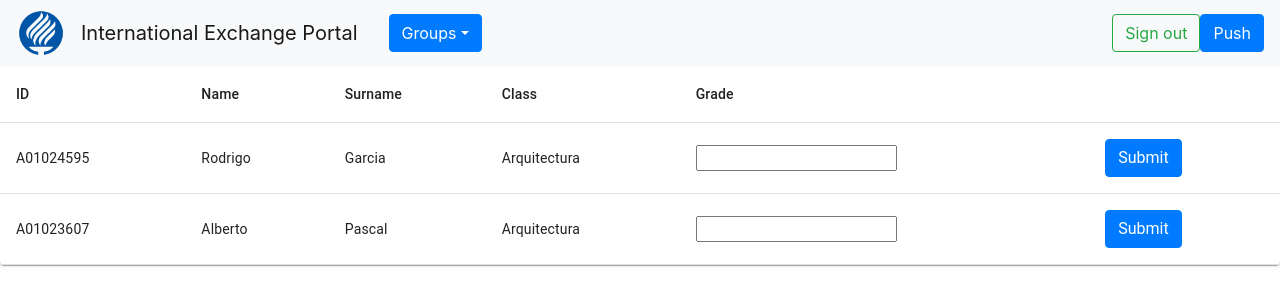
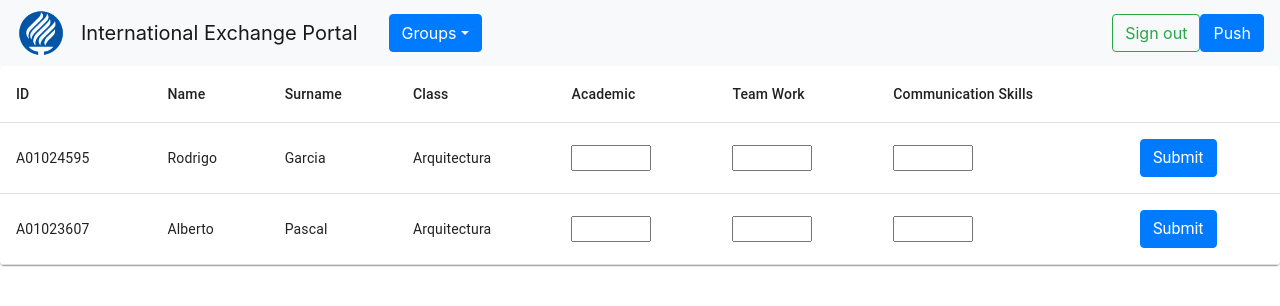
Before and after one commit to RodrigoGM97/All-Mighty-Quality, a React (Create React App) app in the folder proyecto-calidad/: page /Home in a window 1280 px wide. Shown: the top 306 px of the page. Built offline with nearby package versions, Linux system fonts and the light colour scheme.

Commit message:
Added three grades

```diff
--- a/proyecto-calidad/src/Home-page/Alumnos.js
+++ b/proyecto-calidad/src/Home-page/Alumnos.js
@@ -7,7 +7,6 @@ import TableRow from '@material-ui/core/TableRow';
 import Paper from '@material-ui/core/Paper';
 import {Button} from 'react-bootstrap';
 import { connect } from 'react-redux';
-import { Link } from 'react-router-dom';
 import Grades from '../Actions/Grades';
 
 /*const root = {
@@ -25,11 +24,14 @@ class tablaAlumnos extends React.Component {
     super(props);
   }
 
-  updateGrade(number, clase, grade) {
+
+  updateGrade(number, clase, academic, team, com) {
     var payload = [];
     payload[0] = number;
     payload[1] = clase;;
-    payload[2] = grade;
+    payload[2] = academic;
+    payload[3] = team;
+    payload[4] = com;
     this.props.Grades(payload);
     console.log(payload);
   }
@@ -38,7 +40,6 @@ class tablaAlumnos extends React.Component {
 
     this.alumnos = this.props.state.studentArr;
     //this.getGraph();
-    console.log(this.props.state.studentArr[0].enrolledClasses[0].class);
 
 
     return (
@@ -50,7 +51,9 @@ class tablaAlumnos extends React.Component {
               <TableCell >Name</TableCell>
               <TableCell >Surname</TableCell>
               <TableCell >Class</TableCell>
-              <TableCell >Grade</TableCell>
+              <TableCell >Academic</TableCell>
+              <TableCell >Team Work</TableCell>
+              <TableCell >Communication Skills</TableCell>
               <TableCell > </TableCell>
             </TableRow>
           </TableHead>
@@ -62,10 +65,16 @@ class tablaAlumnos extends React.Component {
                 <TableCell >{alumnos.surname}</TableCell>
                 <TableCell >{alumnos.enrolledClasses[0].class}</TableCell>
                 <TableCell >
-                  <input type="text" id={"grade" + alumnos.id} pattern="[0-9]*"/>
+                  <input type="number" id={"grade1" + alumnos.id} min="0" max="100"/>
+                </TableCell>
+                <TableCell >
+                  <input type="number" id={"grade2" + alumnos.id} min="0" max="100"/>
+                </TableCell>
+                <TableCell >
+                  <input type="number" id={"grade3" + alumnos.id} min="0" max="100"/>
                 </TableCell>
                 <TableCell component="th" scope="row">
-                  <Button className="btn btn-primary" variant="contained" onClick={() => this.updateGrade(alumnos.id, alumnos.enrolledClasses[0].class, document.getElementById("grade" + alumnos.id).value)}>Submit</Button>
+                  <Button className="btn btn-primary" variant="contained" onClick={() => this.updateGrade(alumnos.id, alumnos.enrolledClasses[0].class, document.getElementById("grade1" + alumnos.id).value, document.getElementById("grade2" + alumnos.id).value, document.getElementById("grade3" + alumnos.id).value)}>Submit</Button>
                 </TableCell>
               </TableRow>
             ))}
```
Also changed, not shown: 1 other file (tests, documents, lock files or other folders).
